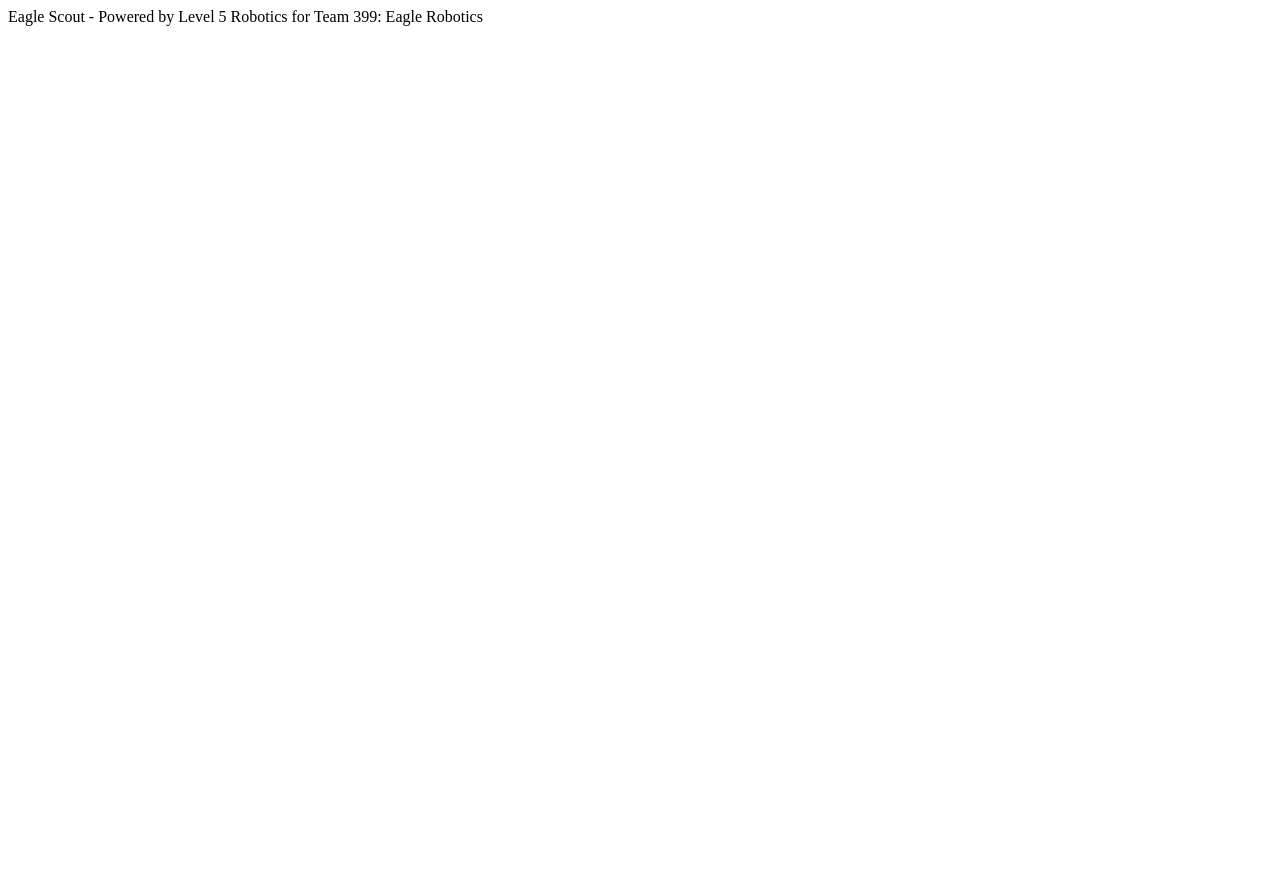
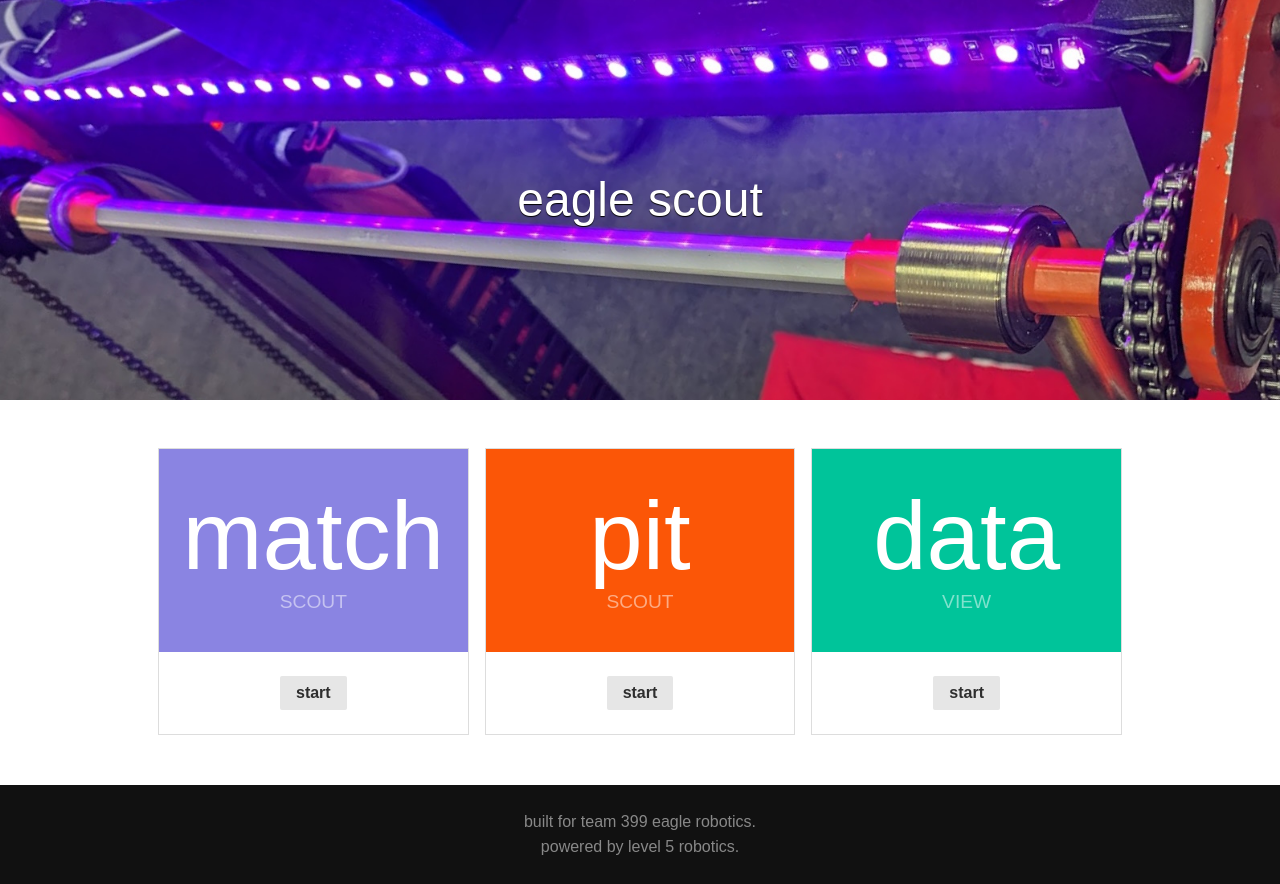
Before and after one commit to FRC-Team-399-EagleRobotics/eagle_scout, a plain HTML site: page index.html in a window 1280 px wide. Before the commit the page ends 800 px from the top, so only its background shows below. Drawn offline with nearby package versions, Linux system fonts and the light colour scheme.

Commit message:
landing page template added

```diff
--- a/index.html
+++ b/index.html
@@ -1 +1,73 @@
-<head>Eagle Scout - Powered by Level 5 Robotics for Team 399: Eagle Robotics</head>
+<!doctype html>
+<html lang="en">
+<head>
+    <meta charset="utf-8">
+    <meta name="viewport" content="width=device-width, initial-scale=1.0">
+    <link rel="stylesheet" href="./styles.css">
+    <link rel="stylesheet" href="https://cdn.jsdelivr.net/npm/purecss@3.0.0/build/pure-min.css" integrity="sha384-X38yfunGUhNzHpBaEBsWLO+A0HDYOQi8ufWDkZ0k9e0eXz/tH3II7uKZ9msv++Ls" crossorigin="anonymous">
+    <link rel="stylesheet" href="https://cdn.jsdelivr.net/npm/purecss@3.0.0/build/grids-responsive-min.css" />
+</head>
+<body>
+
+
+<div class="banner">
+    <h1 class="banner-head">
+        eagle scout
+    </h1>
+</div>
+
+<div class="l-content">
+    <div class="pricing-tables pure-g">
+        <div class="pure-u-1 pure-u-md-1-3">
+            <div class="pricing-table pricing-table-free">
+                <div class="pricing-table-header">
+                    <h2></h2>
+
+                    <span class="pricing-table-price">
+                        match <span>scout</span>
+                    </span>
+                </div>
+
+                <button class="button-choose pure-button">start</button>
+            </div>
+        </div>
+        <div class="pure-u-1 pure-u-md-1-3">
+            <div class="pricing-table pricing-table-biz">
+                <div class="pricing-table-header">
+                    <h2></h2>
+
+                    <span class="pricing-table-price">
+                        pit <span>scout</span>
+                    </span>
+                </div>
+
+                <button class="button-choose pure-button">start</button>
+            </div>
+        </div>
+        <div class="pure-u-1 pure-u-md-1-3">
+            <div class="pricing-table pricing-table-ent">
+                <div class="pricing-table-header">
+                    <h2></h2>
+
+                    <span class="pricing-table-price">
+                        data <span>view</span>
+                    </span>
+                </div>
+
+                <button class="button-choose pure-button">start</button>
+            </div>
+        </div>
+
+
+    </div> <!-- end pricing-tables -->
+</div> <!-- end l-content -->
+
+<div class="footer l-box">
+    <p>
+        built for team 399 eagle robotics.<br>
+        powered by level 5 robotics.
+    </p>
+</div>
+
+</body>
+</html>
--- a/styles.css
+++ b/styles.css
@@ -0,0 +1,216 @@
+
+h2,
+h3 {
+  letter-spacing: 0.25em;
+  text-transform: uppercase;
+  font-weight: 600;
+}
+
+p {
+  line-height: 1.6em;
+}
+
+/*
+ * -- Layout Styles --
+ */
+.l-content {
+  margin: 0 auto;
+}
+
+.l-box {
+  padding: 0.5em 2em;
+}
+
+/*
+ * -- MENU STYLES --
+ * Make the menu have a very faint box-shadow.
+ */
+.pure-menu {
+  box-shadow: 0 1px 1px rgba(0, 0, 0, 0.1);
+}
+
+.pure-menu-link {
+  padding: 0.5em 0.7em;
+}
+
+/*
+ * -- BANNER --
+ * The top banner with the headings. By using a combination
+ * of `display: table;` and `display: table-cell;`, we can
+ * vertically center the text.
+ */
+
+.banner {
+  background: transparent
+    url("./399.jpg")
+    0  no-repeat fixed;
+  text-align: center;
+  background-size: cover;
+  filter: progid:DXImageTransform.Microsoft.AlphaImageLoader(src='./399.jpg', sizingMethod='scale');
+
+  height: 150px;
+  width: 100%;
+  margin-bottom: 3em;
+  display: table;
+}
+
+.banner-head {
+  display: table-cell;
+  vertical-align: middle;
+  margin-bottom: 0;
+  font-size: 2em;
+  color: white;
+  font-weight: 500;
+  text-shadow: 0 1px 1px black;
+}
+
+/*
+ * -- PRICING TABLE WRAPPER --
+ * This element wraps up all the pricing table elements
+ */
+.pricing-tables,
+.information {
+  max-width: 980px;
+  margin: 0 auto;
+}
+.pricing-tables {
+  margin-bottom: 3.125em;
+  text-align: center;
+}
+
+/*
+ * -- PRICING TABLE  --
+ * Every pricing table has the .pricing-table class
+ */
+.pricing-table {
+  border: 1px solid #ddd;
+  margin: 0 0.5em 2em;
+  padding: 0 0 3em;
+}
+
+/*
+ * -- PRICING TABLE HEADER COLORS --
+ * Choose a different color based on the type of pricing table.
+ */
+.pricing-table-free .pricing-table-header {
+  background: #8A84E2;
+}
+
+.pricing-table-biz .pricing-table-header {
+  background: #FB5607;
+}
+
+.pricing-table-ent .pricing-table-header {
+    background: #00C49A;
+  }
+
+/*
+ * -- PRICING TABLE HEADER --
+ * By default, a header is black/white, and has some styles for its <h2> name.
+ */
+.pricing-table-header {
+  background: #111;
+  color: #fff;
+}
+.pricing-table-header h2 {
+  margin: 0;
+  padding-top: 2em;
+  font-size: 1em;
+  font-weight: normal;
+}
+
+/*
+ * -- PRICING TABLE PRICE --
+ * Styles for the price and the corresponding <span>per month</span>
+ */
+.pricing-table-price {
+  font-size: 6em;
+  margin: 0.2em 0 0;
+  font-weight: 100;
+}
+.pricing-table-price span {
+  display: block;
+  text-transform: uppercase;
+  font-size: 0.2em;
+  padding-bottom: 2em;
+  font-weight: 400;
+  color: rgba(255, 255, 255, 0.5);
+  *color: #fff;
+}
+
+/*
+ * -- PRICING TABLE LIST --
+ * Each pricing table has a <ul> which is denoted by the .pricing-table-list class
+ */
+.pricing-table-list {
+  list-style-type: none;
+  margin: 0;
+  padding: 0;
+  text-align: center;
+}
+
+/*
+ * -- PRICING TABLE LIST ELEMENTS --
+ * Styles for the individual list elements within each pricing table
+ */
+.pricing-table-list li {
+  padding: 0.8em 0;
+  background: #f7f7f7;
+  border-bottom: 1px solid #e7e7e7;
+}
+
+/*
+ * -- PRICING TABLE BUTTON --
+ * Styles for the "Choose" button at the bottom of a pricing table.
+ * This inherits from Pure Button.
+ */
+.button-choose {
+  border: 1px solid #ccc;
+  background: #fff;
+  color: #333;
+  border-radius: 2em;
+  font-weight: bold;
+  position: relative;
+  bottom: -1.5em;
+}
+
+.information-head {
+  color: black;
+  font-weight: 500;
+}
+
+.footer {
+  background: #111;
+  color: #888;
+  text-align: center;
+}
+.footer a {
+  color: #ddd;
+}
+
+/*
+ * -- TABLET MEDIA QUERIES --
+ * On tablets, we want to slightly adjust the size of the banner
+ * text and add some vertical space between the various pricing tables
+ */
+@media (min-width: 767px) {
+  .banner-head {
+    font-size: 4em;
+  }
+  .pricing-table {
+    margin-bottom: 0;
+  }
+}
+
+/*
+ * -- PHONE MEDIA QUERIES --
+ * On phones, we want to reduce the height and font-size of the banner further
+ */
+@media (min-width: 480px) {
+  .banner {
+    height: 400px;
+  }
+  .banner-head {
+    font-size: 3em;
+  }
+}
```
Also changed, not shown: match.html (+11 -0 lines), pit.html (+11 -0 lines), 399.jpg (added).
